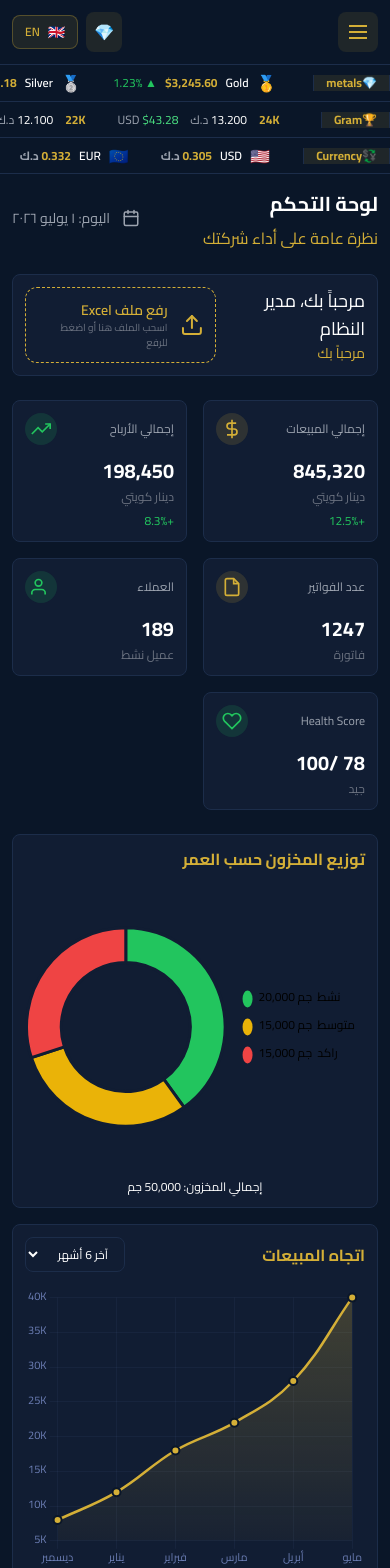
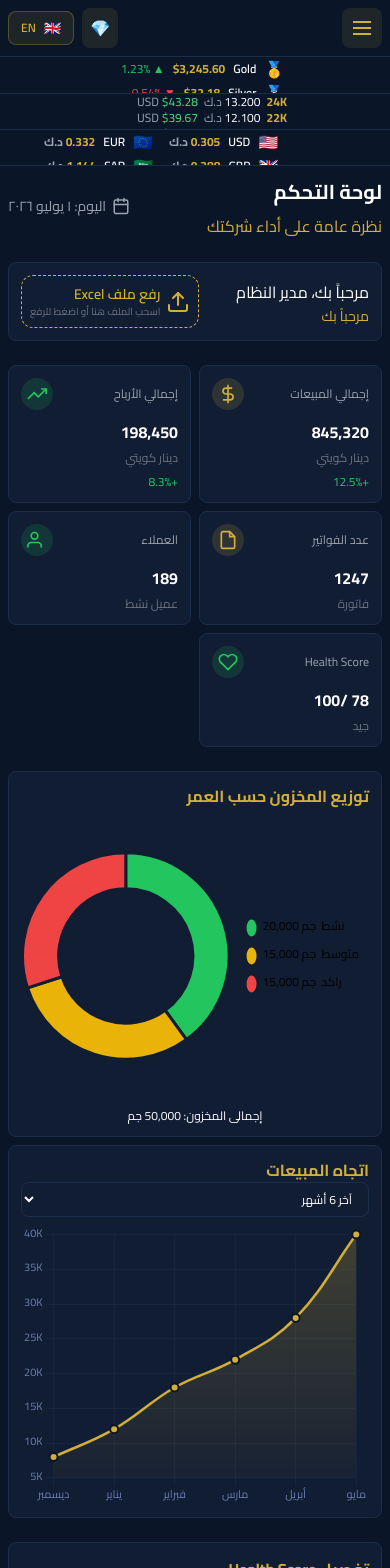
Before and after one commit to wadiwadi1975-spec/twqeet-intelligence, a Next.js app in the folder frontend/: page / in a window 390 px wide. Shown: the top 1568 px of the page. Built offline with nearby package versions, Linux system fonts and the light colour scheme; no server answers.

Commit message:
fix: comprehensive mobile responsive CSS fixes

```diff
--- a/frontend/styles/globals.css
+++ b/frontend/styles/globals.css
@@ -222,6 +222,17 @@ tr:hover td {
 }
 
 @media (max-width: 640px) {
+  html {
+    overflow-x: hidden;
+    width: 100%;
+  }
+
+  body {
+    overflow-x: hidden;
+    width: 100%;
+    max-width: 100vw;
+  }
+
   .card {
     padding: 12px;
     border-radius: 8px;
@@ -229,9 +240,132 @@ tr:hover td {
 
   h1 {
     font-size: 1.25rem !important;
+    word-wrap: break-word;
   }
 
   h2, h3 {
     font-size: 1rem !important;
+    word-wrap: break-word;
+  }
+
+  /* Force all containers to respect viewport */
+  div, main, section, article, aside, nav {
+    max-width: 100vw;
+    overflow-x: hidden;
+  }
+
+  /* Tables scroll horizontally */
+  .table-container {
+    overflow-x: auto;
+    -webkit-overflow-scrolling: touch;
+    max-width: 100%;
+  }
+
+  /* Grid stacks on mobile */
+  .grid {
+    gap: 0.5rem !important;
+  }
+
+  /* Reduce padding */
+  .p-6 {
+    padding: 0.75rem !important;
+  }
+
+  .p-5 {
+    padding: 0.75rem !important;
+  }
+
+  .p-4 {
+    padding: 0.5rem !important;
+  }
+
+  .p-3 {
+    padding: 0.5rem !important;
+  }
+
+  .px-4 {
+    padding-left: 0.5rem !important;
+    padding-right: 0.5rem !important;
+  }
+
+  .mb-6 {
+    margin-bottom: 0.75rem !important;
+  }
+
+  .mb-4 {
+    margin-bottom: 0.5rem !important;
+  }
+
+  .mb-3 {
+    margin-bottom: 0.5rem !important;
+  }
+
+  .gap-4 {
+    gap: 0.5rem !important;
+  }
+
+  .gap-6 {
+    gap: 0.75rem !important;
+  }
+
+  .gap-3 {
+    gap: 0.375rem !important;
+  }
+
+  /* Buttons full width on mobile */
+  .btn-gold {
+    width: 100%;
+    text-align: center;
+    padding: 8px 16px;
+  }
+
+  /* Input full width */
+  input, select {
+    width: 100%;
+    font-size: 14px;
+  }
+
+  /* Text smaller on mobile */
+  .text-3xl {
+    font-size: 1.25rem !important;
+  }
+
+  .text-2xl {
+    font-size: 1.125rem !important;
+  }
+
+  .text-lg {
+    font-size: 1rem !important;
+  }
+
+  .text-xl {
+    font-size: 1.125rem !important;
+  }
+
+  /* Flex wrap */
+  .flex {
+    flex-wrap: wrap;
+  }
+
+  /* Main content */
+  main {
+    overflow-x: hidden;
+    width: 100%;
+  }
+
+  /* KPI Cards */
+  .card p.text-xl {
+    font-size: 1rem !important;
+  }
+
+  /* Charts */
+  canvas {
+    max-width: 100% !important;
+  }
+
+  /* Remove hover effects on mobile */
+  .card:hover {
+    transform: none;
+    box-shadow: none;
   }
 }
```
